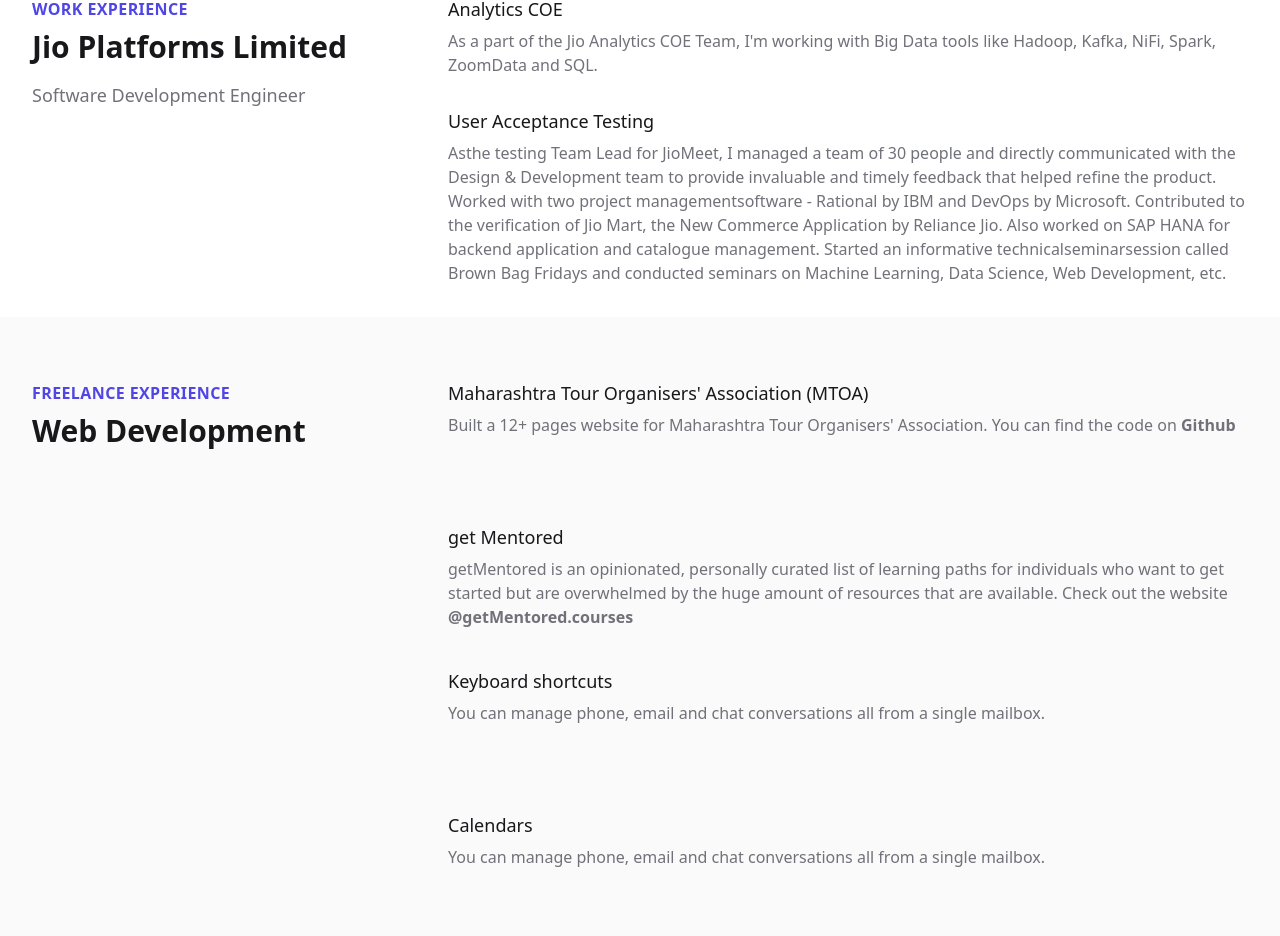
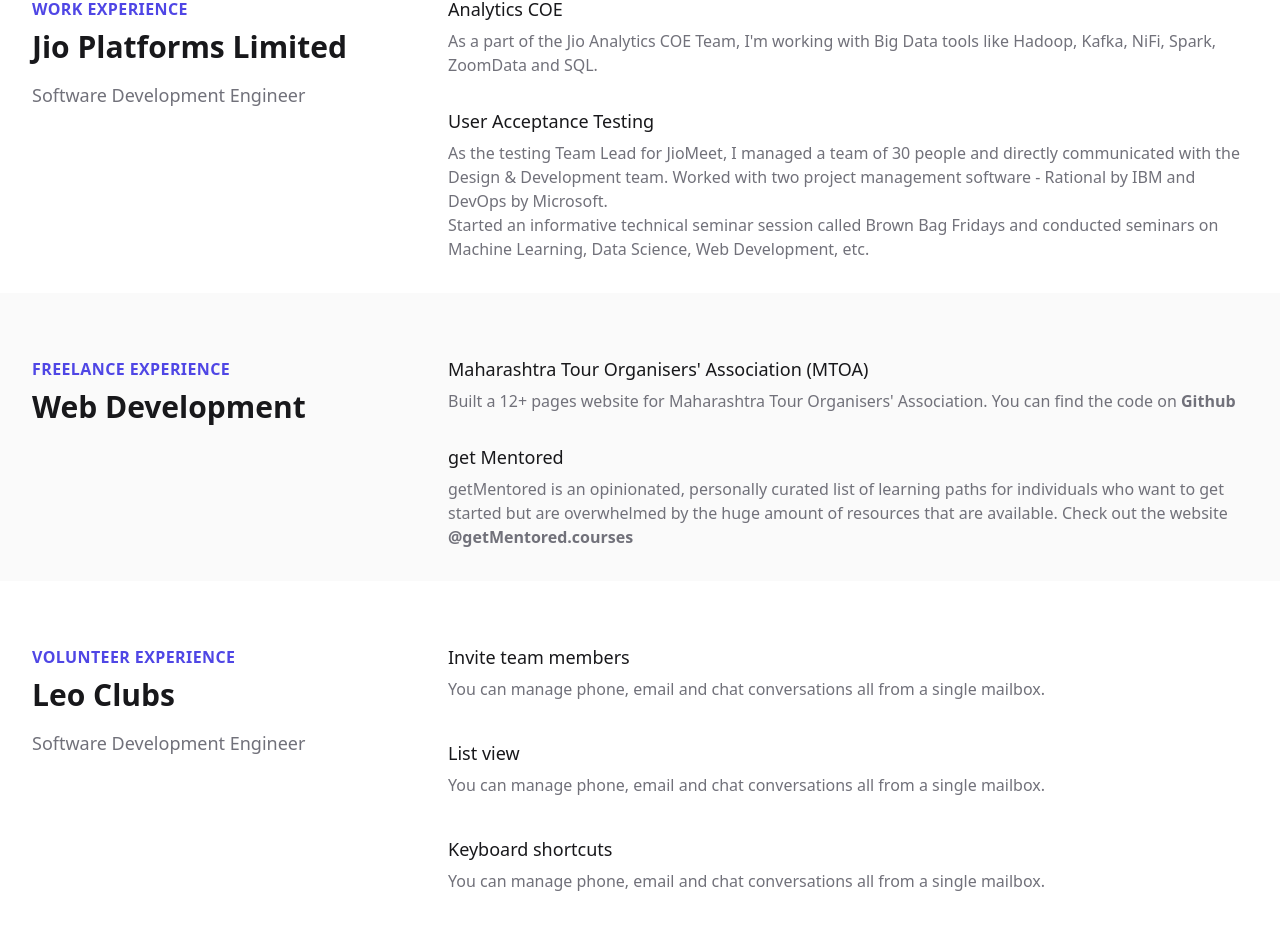
Before and after one commit to utk09/utk09.github.io, a React (Create React App) app: page / in a window 1280 px wide. Shown: the part 1093-2029 px from the top of the page. Built offline with nearby package versions, Linux system fonts and the light colour scheme; a web font is replaced by a local one.

Commit message:
work exp & freelance components improved

```diff
--- a/src/components/freelanceexperience.jsx
+++ b/src/components/freelanceexperience.jsx
@@ -11,23 +11,21 @@
             {/* <p className="mt-4 text-lg text-gray-500">Software Development Engineer</p> */}
           </div>
           <div className="mt-12 lg:mt-0 lg:col-span-2">
-            <dl className="space-y-10 sm:space-y-0 sm:grid sm:grid-rows-4 sm:grid-flow-col sm:gap-x-6 sm:gap-y-10 lg:gap-x-8">
+            <dl className="space-y-10 sm:space-y-0 sm:grid sm:grid-rows-1 sm:grid-flow-col sm:gap-x-6 sm:gap-y-10 lg:gap-x-8">
 
-              <div className="relative">
+              <div>
                 <dt>
-                  <p className=" text-lg leading-6 font-medium text-gray-900">Maharashtra Tour Organisers' Association (MTOA)</p>
+                  <p className="text-lg leading-6 font-medium text-gray-900">Maharashtra Tour Organisers' Association (MTOA)</p>
                 </dt>
-                <dd className="mt-2  text-base text-gray-500">
+                <dd className="mt-2 text-base text-gray-500">
                   Built a 12+ pages website for Maharashtra Tour Organisers' Association. You can find the code on
                   <span>
                     <a className="font-semibold hover:text-indigo-600" href="https://github.com/mtoaofficial/mtoa-website-2020" rel="noreferrer" target="_blank">{" "}Github</a>
                   </span>
                 </dd>
-              </div>
 
-              <div className="relative">
                 <dt>
-                  <p className=" text-lg leading-6 font-medium text-gray-900">get Mentored</p>
+                  <p className="mt-8 mb-0 text-lg leading-6 font-medium text-gray-900">get Mentored</p>
                 </dt>
                 <dd className="mt-2  text-base text-gray-500">
                   getMentored is an opinionated, personally curated list of learning paths for individuals who want to get started but are overwhelmed by the huge amount of resources that are available. Check out the website
@@ -38,23 +36,9 @@
                 </dd>
               </div>
 
-              <div className="relative">
-                <dt>
-                  <p className=" text-lg leading-6 font-medium text-gray-900">Keyboard shortcuts</p>
-                </dt>
-                <dd className="mt-2  text-base text-gray-500">
-                  You can manage phone, email and chat conversations all from a single mailbox.
-              </dd>
-              </div>
+              {/* <div>
 
-              <div className="relative">
-                <dt>
-                  <p className=" text-lg leading-6 font-medium text-gray-900">Calendars</p>
-                </dt>
-                <dd className="mt-2  text-base text-gray-500">
-                  You can manage phone, email and chat conversations all from a single mailbox.
-              </dd>
-              </div>
+              </div> */}
             </dl>
           </div>
         </div>
--- a/src/components/workexperience.jsx
+++ b/src/components/workexperience.jsx
@@ -16,20 +16,19 @@
 
               <div>
                 <dt>
-                  <p className=" text-lg leading-6 font-medium text-gray-900">Analytics COE</p>
+                  <p className="text-lg leading-6 font-medium text-gray-900">Analytics COE</p>
                 </dt>
-                <dd className="mt-2  text-base text-gray-500">
+                <dd className="mt-2 text-base text-gray-500">
                   As a part of the Jio Analytics COE Team, I'm working with Big Data tools like Hadoop, Kafka, NiFi, Spark, ZoomData and SQL.
-              </dd>
-
+                </dd>
                 <dt>
                   <p className="mt-8 mb-0 text-lg leading-6 font-medium text-gray-900">User Acceptance Testing</p>
                 </dt>
                 <dd className="mt-2  mb-0 text-gray-500">
-                  Asthe testing Team Lead for JioMeet, I managed a team of 30 people and directly communicated with the Design & Development team to provide invaluable and timely feedback that helped refine the product. Worked with two project managementsoftware - Rational by IBM and DevOps by Microsoft.
-                  Contributed to the verification of Jio Mart, the New Commerce Application by Reliance Jio. Also worked on SAP HANA for backend application and catalogue management.
-                  Started an informative technicalseminarsession called Brown Bag Fridays and conducted seminars on Machine Learning, Data Science, Web Development, etc.
-              </dd>
+                  As the testing Team Lead for JioMeet, I managed a team of 30 people and directly communicated with the Design & Development team. Worked with two project management software - Rational by IBM and DevOps by Microsoft.
+                  <br />
+                  Started an informative technical seminar session called Brown Bag Fridays and conducted seminars on Machine Learning, Data Science, Web Development, etc.
+                </dd>
               </div>
 
               {/* <div className="relative">
--- a/src/pages/home.jsx
+++ b/src/pages/home.jsx
@@ -1,12 +1,10 @@
+// @ts-check
 import React from 'react';
-
 import Hero from '../components/hero';
 import Skills from "../components/skills";
 import WorkExperience from '../components/workexperience';
 import FreelanceExperience from '../components/freelanceexperience';
 import VolunteerExperience from '../components/volunteerexperience';
-
-
 
 const Home = () => {
   return (
```
